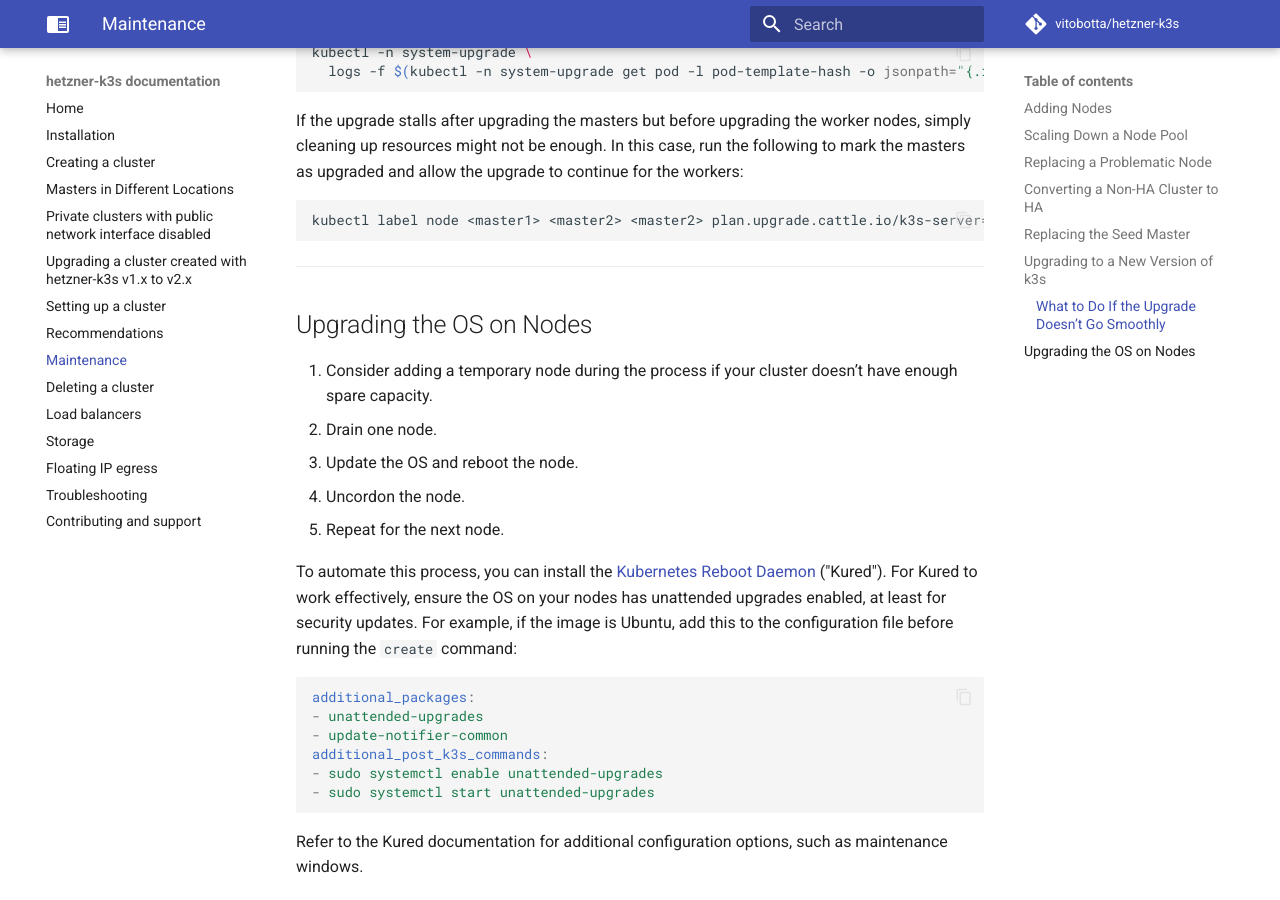
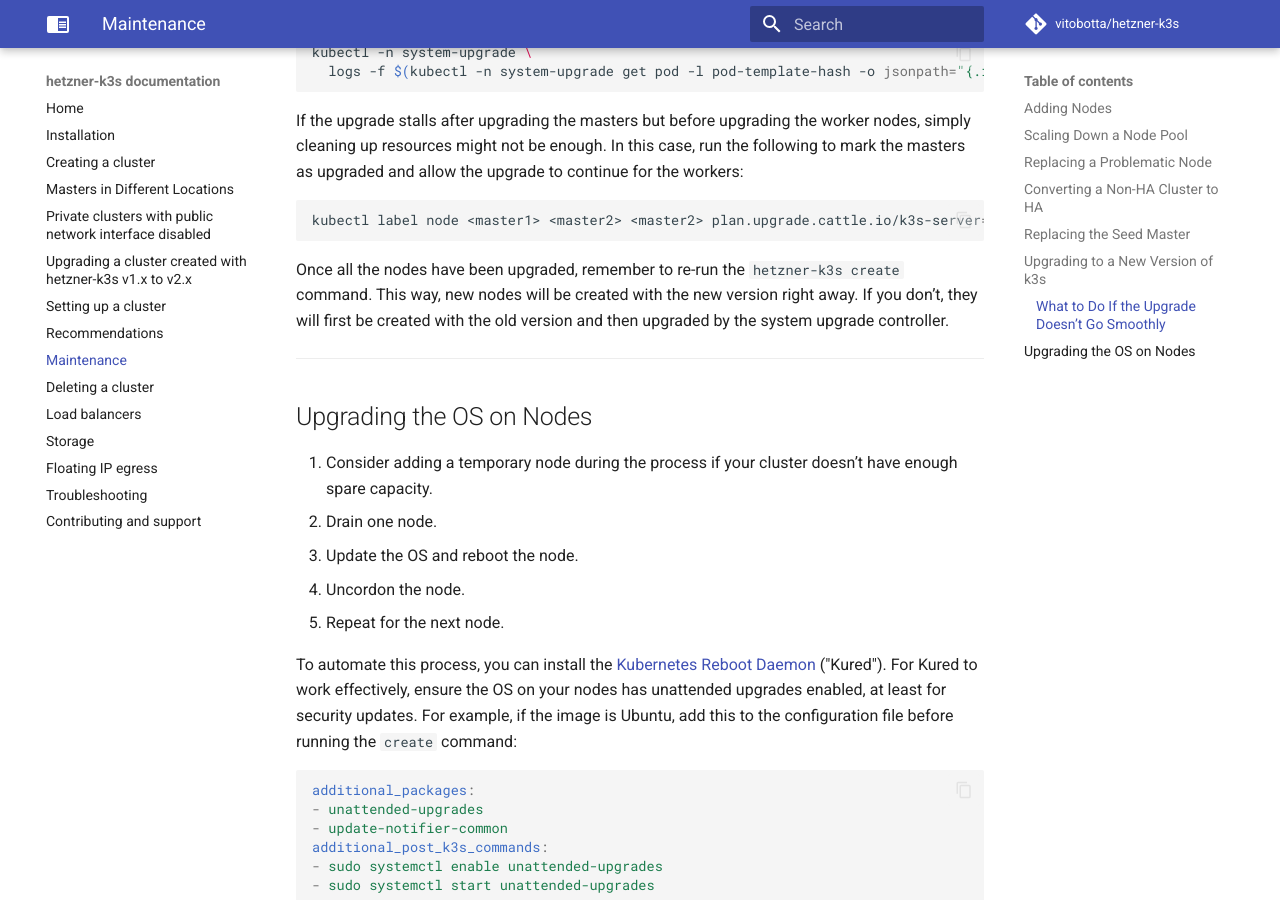
Before and after one commit to vitobotta/hetzner-k3s, an MkDocs documentation site: the page built from docs/Maintenance.md, in a window 1280 px wide and 900 px high, scrolled down 2023 px. Built offline with MkDocs 1.6.1 and Material for MkDocs 9.7.7, drawn with Linux system fonts in a browser that asks for light colours; comment, search, counter and statistics services are not loaded.

Commit message:
Add reminder to re-run hetzner-k3s create after cluster upgrade

````diff
--- a/docs/Maintenance.md
+++ b/docs/Maintenance.md
@@ -71,6 +71,8 @@ If the upgrade stalls after upgrading the masters but before upgrading the worke
 kubectl label node <master1> <master2> <master2> plan.upgrade.cattle.io/k3s-server=upgraded
 ```
 
+Once all the nodes have been upgraded, remember to re-run the `hetzner-k3s create` command. This way, new nodes will be created with the new version right away. If you don’t, they will first be created with the old version and then upgraded by the system upgrade controller.
+
 ---
 
 ## Upgrading the OS on Nodes
````
